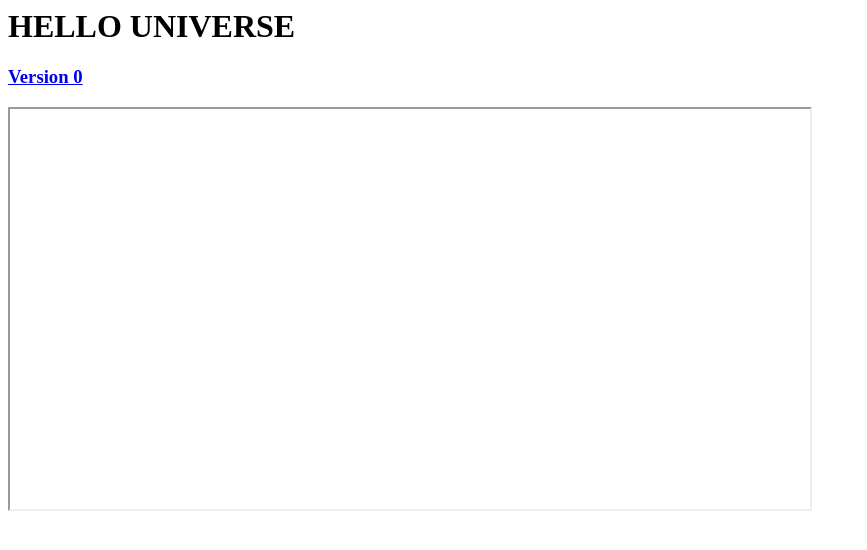
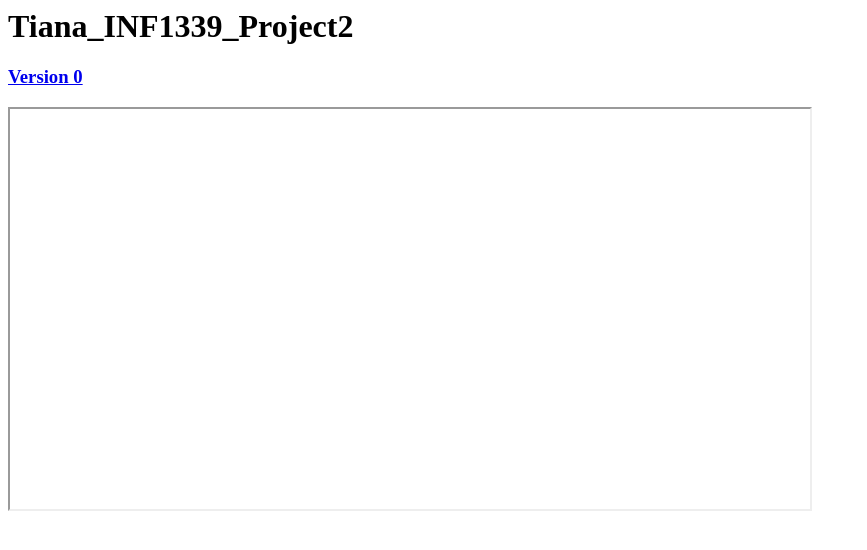
Before and after one commit to tianaguido/INF1339_Project2, a plain HTML site: page docs/index.html in a window 1280 px wide. Shown: the whole page, without its empty margins (0-867 px from the left). Drawn offline with Linux system fonts and the light colour scheme.

Commit message:
Update index.html

```diff
--- a/docs/index.html
+++ b/docs/index.html
@@ -3,7 +3,7 @@
 <title>Tiana INF1339 Project 2</title>
 </head>
 <body>
-<h1>HELLO UNIVERSE </h1>
+<h1>Tiana_INF1339_Project2</h1>
 <h3><a href="iteration00.html"> Version 0</a> </h3>
     <iframe scr= "iteration00.html" height= "400px" width= "800px"
 <h3><a href="v01.html"> Version 1</a> </h3>
```
